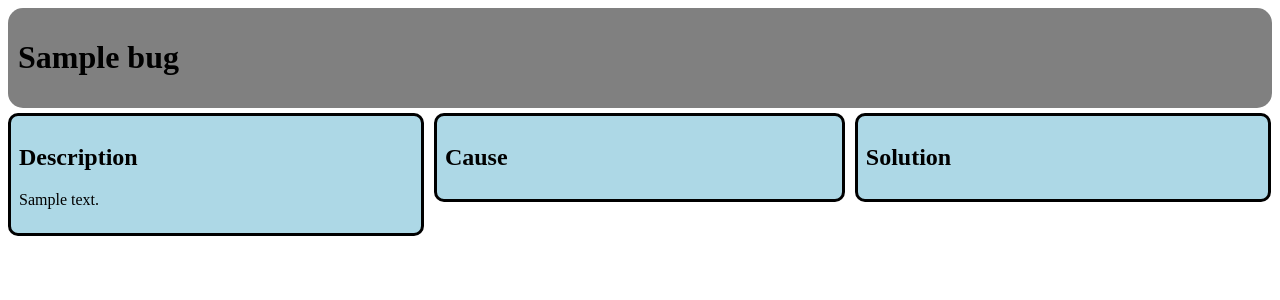
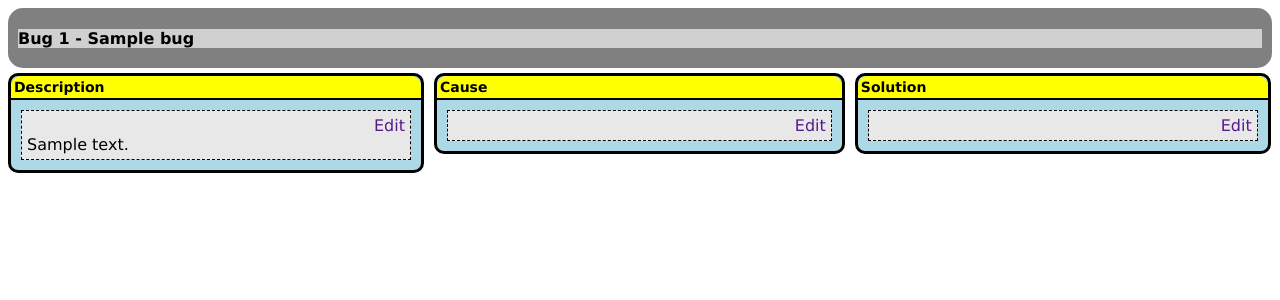
Before and after one commit to benjaminp/mozugs, a Python web app: template templates/bug.html in a window 1280 px wide. Shown: the top 300 px of the page. Run offline with Jinja, Linux system fonts and the light colour scheme; the template is opened without the code that fills it: most values are stand-ins (such as "Sample title", 1, 10 or a date in 2020); some libraries are stand-ins or nearby versions.

Commit message:
bug view layout work

```diff
--- a/static/css/styles.css
+++ b/static/css/styles.css
@@ -1,3 +1,7 @@
+body {
+    font-family: Verdana,sans-serif;
+}
+
 #bug-header {
     background-color: grey;
     border-radius: 15px;
@@ -13,7 +17,6 @@
 .bug-column {
     background-color: lightblue;
     border-radius: 10px;
-    padding: 8px;
     margin: 5px;
     border: 3px solid black;
 }
@@ -25,3 +28,35 @@
 #bug-solution {
     margin-right: 0px;
 }
+
+.bug-comment {
+    margin: 10px;
+    border: 1px dashed black;
+    padding: 5px;
+    background-color: rgb(232, 232, 232);
+}
+
+.bug-comment-header {
+    text-align: right;
+}
+
+.bug-comment-header > a {
+    text-decoration: none;
+}
+
+h1, h2 {
+    background-color: rgb(208, 208, 208)
+}
+
+h1 {
+    font-size: 16px;
+}
+
+h2 {
+    border-radius: 10px 10px 0px 0px;
+    font-size: 14px;
+    background-color: yellow;
+    margin: 0px;
+    padding: 3px;
+    border-bottom: 2px solid black;
+}
--- a/templates/bug.html
+++ b/templates/bug.html
@@ -2,23 +2,44 @@
 {% block title %}Bug #{{ bug.id }}{% endblock %}
 {% block content %}
 <div id="bug-header">
-<h1>{{ bug.title|e }}</h1>
+<h1>Bug {{ bug.id }} - {{ bug.title|e }}</h1>
 </div>
 <div id="bug-container">
 <div class="bug-column-wrapper">
 <section id="bug-description" class="bug-column">
 <h2>Description</h2>
-<p>{{ bug.description|e }}
+<div class="bug-comment">
+<div class="bug-comment-header">
+<a href="">Edit</a>
+</div>
+<div class="bug-comment-text">
+{{ bug.description|e }}
+</div>
+</div>
 </section>
 </div>
 <div class="bug-column-wrapper">
 <section id="bug-cause" class="bug-column">
 <h2>Cause</h2>
+<div class="bug-comment">
+<div class="bug-comment-header">
+<a href="">Edit</a>
+</div>
+<div class="bug-comment-text">
+</div>
+</div>
 </section>
 </div>
 <div class="bug-column-wrapper">
 <section id="bug-solution" class="bug-column">
 <h2>Solution</h2>
+<div class="bug-comment">
+<div class="bug-comment-header">
+<a href="">Edit</a>
+</div>
+<div class="bug-comment-text">
+</div>
+</div>
 </section>
 </div>
 </div>
```
